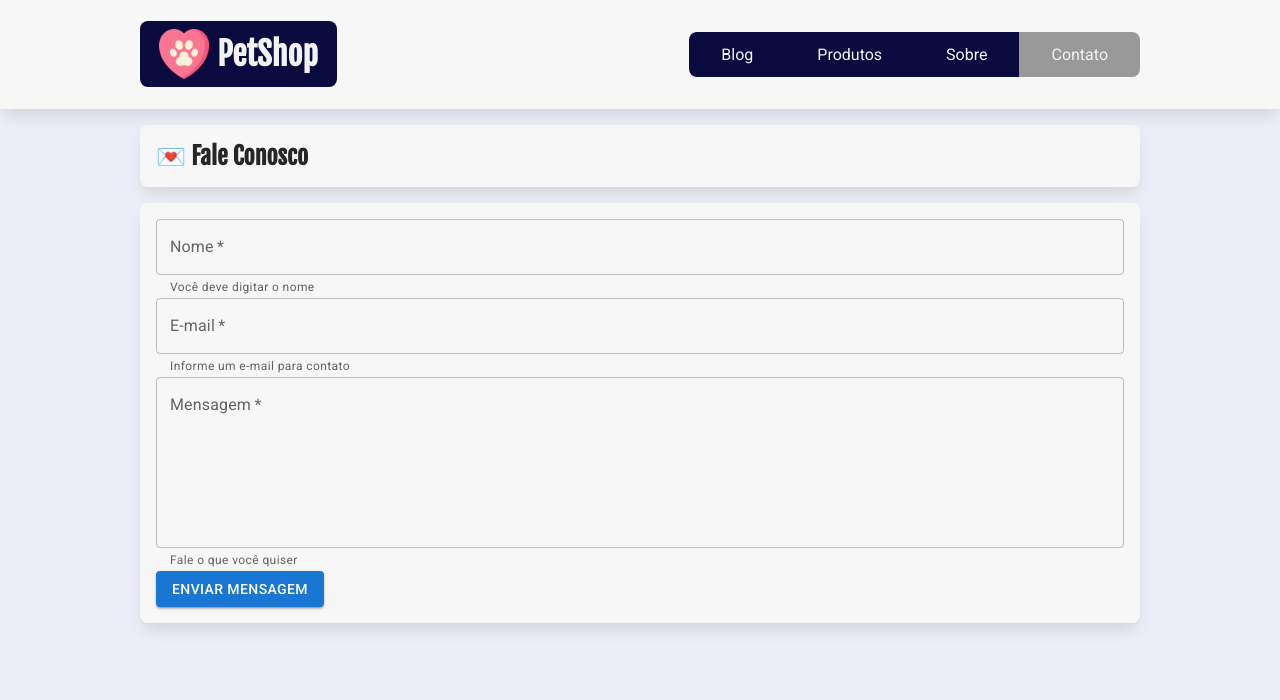
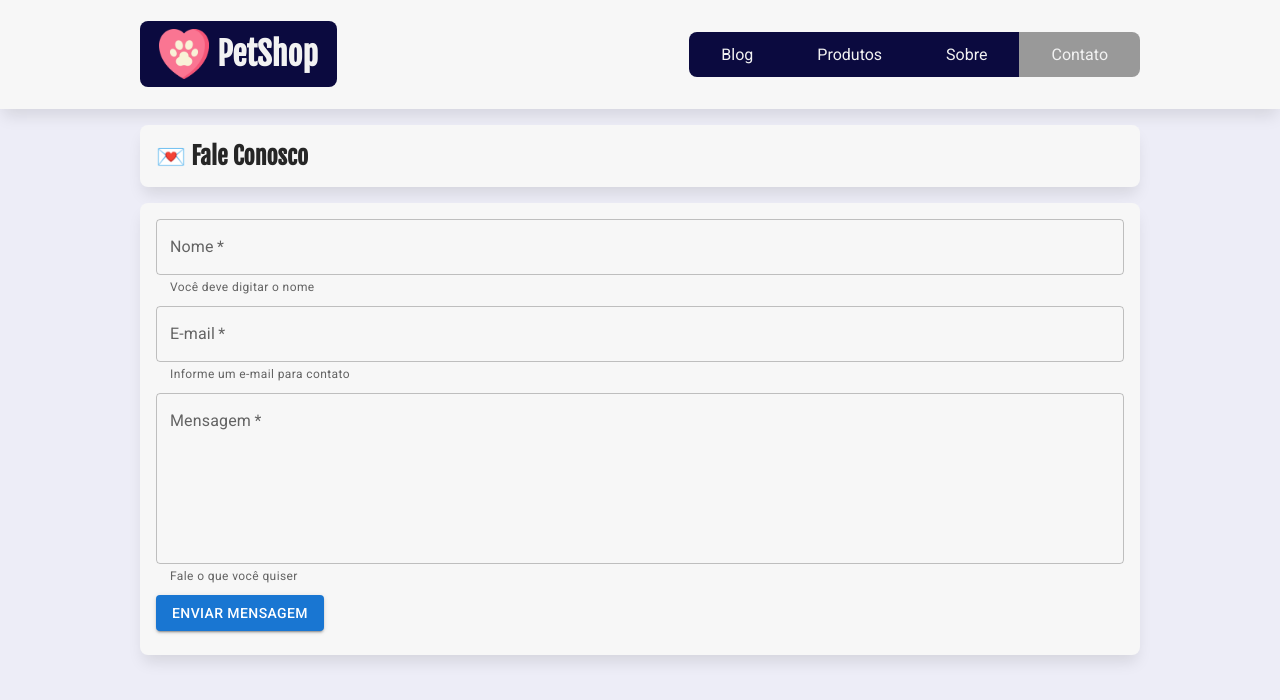
Before and after one commit to msakal/petshop, a React (Create React App) app: page /contato in a window 1280 px wide. Shown: the top 700 px of the page. Built offline with nearby package versions, Linux system fonts and the light colour scheme.

Commit message:
criando formulário usando MUI

```diff
--- a/src/pages/Contato/Contato.jsx
+++ b/src/pages/Contato/Contato.jsx
@@ -7,7 +7,7 @@
     <section>
       <h2 className={estilos.titulo_secao}>Fale Conosco</h2>
       <Caixa>
-        <form method="post">
+        <form className={estilos.formulario} method="post">
           <div>
             <TextField
               label="Nome"
--- a/src/pages/Contato/Contato.module.css
+++ b/src/pages/Contato/Contato.module.css
@@ -1,3 +1,7 @@
 .titulo_secao::before {
   content: "💌 ";
 }
+
+.formulario > div {
+  margin-bottom: 0.5rem;
+}
```
Also changed, not shown: 1 other file (tests, documents, lock files or other folders).
